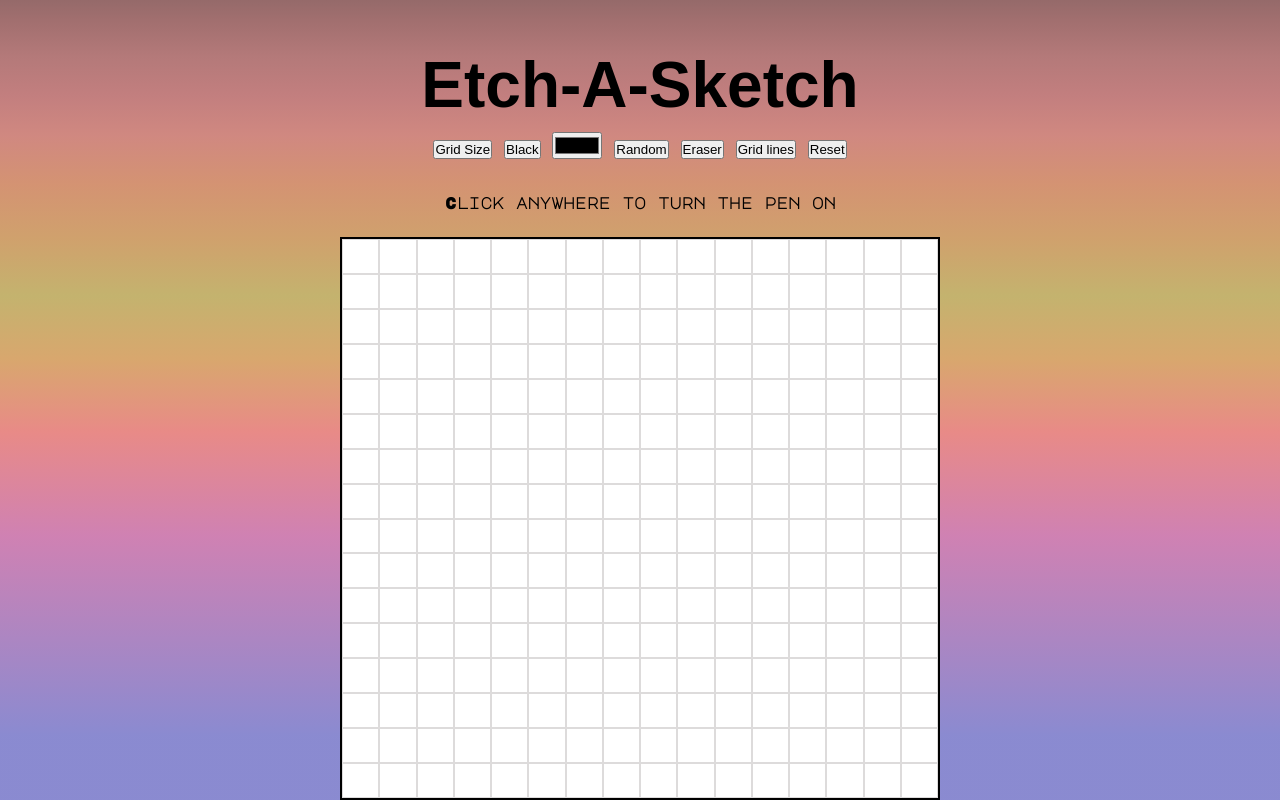
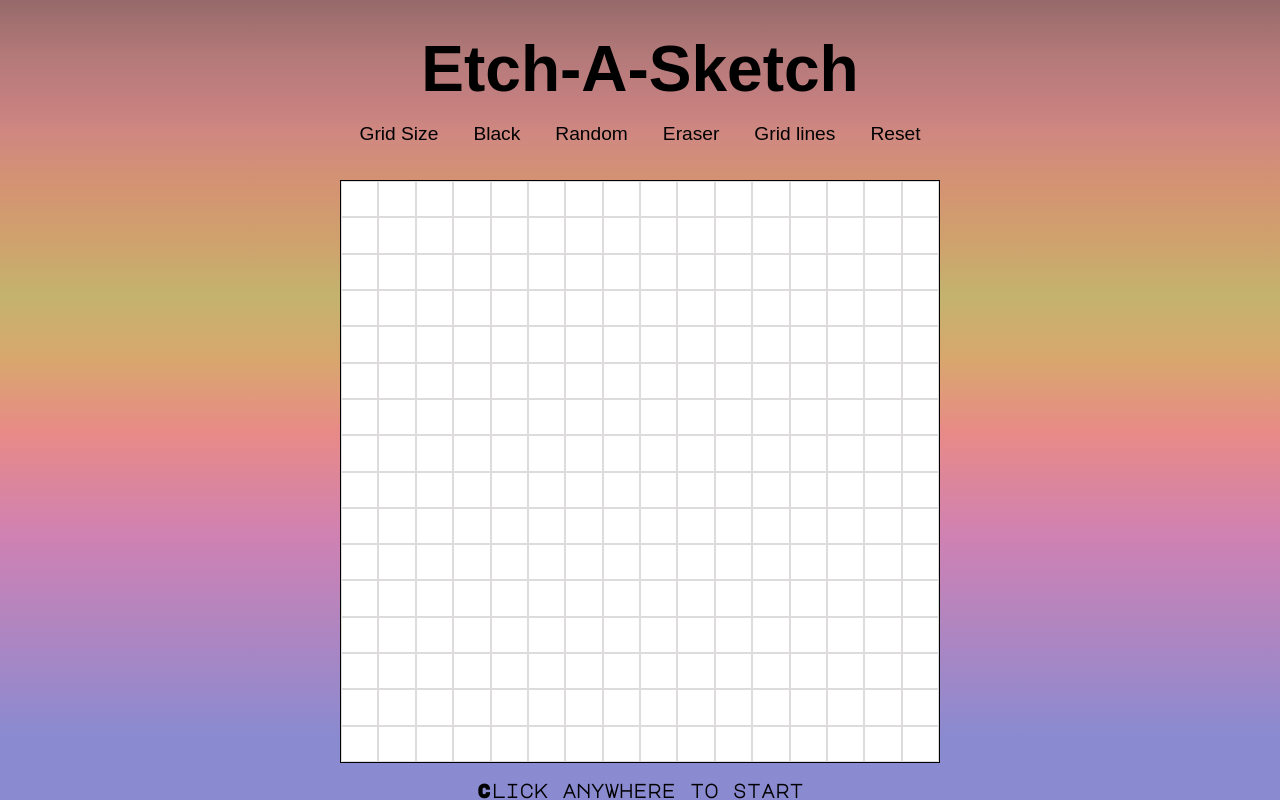
Before and after one commit to Manjil-Thapa/odin-Etch-A-Sketch, a plain HTML site: page index.html in a window 1280 px wide. Drawn offline with Linux system fonts and the light colour scheme; a web font is replaced by a local one.

Commit message:
simple etch a sketch done

```diff
--- a/app.js
+++ b/app.js
@@ -3,16 +3,16 @@ let color = "black";
 let handleColor = false;
 
 document.addEventListener("DOMContentLoaded", function () {
-  createBoard(16);
+  createGrid(16);
 
   document.querySelector("body").addEventListener("click", function (e) {
     if (e.target.tagName != "BUTTON") {
       handleColor = !handleColor;
       let sketch = document.querySelector("#sketch");
       if (handleColor) {
-        sketch.textContent = "Pen on";
+        sketch.textContent = "Mode: Drawing";
       } else {
-        sketch.textContent = "Pen off";
+        sketch.textContent = "Mode: Not drawing";
       }
     }
   });
@@ -22,12 +22,12 @@ document.addEventListener("DOMContentLoaded", function () {
   gridSizeBtn.addEventListener("click", function () {
     reset();
     let size = gridSize();
-    createBoard(size);
+    createGrid(size);
     clearBoard();
   });
 });
 
-function createBoard(size) {
+function createGrid(size) {
   let board = document.querySelector("#board");
   board.style.gridTemplateRows = `repeat(${size}, 1fr)`;
   board.style.gridTemplateColumns = `repeat(${size}, 1fr)`;
@@ -60,18 +60,15 @@ const gridSize = () => {
   }
 };
 
-// Pixel colors
+// Pen color
 function pixelColor() {
   if (handleColor) {
     if (color == "random") {
       this.style.backgroundColor = `hsl(${Math.random() * 360}, 100%, 50%)`;
-      // } else if (color == "getColor") {
-      //   let newColor = document.querySelector("#get-color");
-      //   newColor.addEventListener("click", function (e) {
-      //     return e.target.value;
-      //   });
+    } else if (color == "black") {
+      this.style.backgroundColor = "black";
     } else {
-      this.style.backgroundColor = "black";
+      this.style.backgroundColor = "white";
     }
   }
 }
@@ -104,8 +101,3 @@ toggleGrid.addEventListener("click", function () {
     pixel.classList.toggle("toggle-grid");
   });
 });
-
-let newColor = document.querySelector("#get-color");
-newColor.addEventListener("click", function (e) {
-  console.log(e.target.value);
-});
--- a/index.html
+++ b/index.html
@@ -15,25 +15,17 @@
   </head>
   <body>
     <h1>Etch-A-Sketch</h1>
-
     <div class="options">
       <button id="grid-size">Grid Size</button>
       <button id="black" onclick="setColor('black')">Black</button>
-      <input
-        id="get-color"
-        type="color"
-        name="getColor"
-        onclick="setColor('getColor')"
-      />
-      <button id="rainbow" onclick="setColor('random')">Random</button>
-      <button id="eraser">Eraser</button>
+      <button id="random" onclick="setColor('random')">Random</button>
+      <button id="eraser" onclick="setColor('white')">Eraser</button>
       <button id="toggle-grid">Grid lines</button>
       <button id="reset" onclick="clearBoard()">Reset</button>
     </div>
     <p id="prompt-msg"></p>
-    <p id="sketch">Click anywhere to turn the pen on</p>
     <div id="board"></div>
-
+    <p id="sketch">Click anywhere to start</p>
     <script src="app.js"></script>
   </body>
 </html>
--- a/styles.css
+++ b/styles.css
@@ -8,8 +8,8 @@ body {
   flex-direction: column;
   justify-content: flex-start;
   align-items: center;
-  gap: 10px;
   height: 100vh;
+  gap: 2px;
   font-family: "Major Mono Display", sans-serif;
   background-image: linear-gradient(
     0deg,
@@ -30,13 +30,11 @@ body {
 h1 {
   font-family: "Zeyada", sans-serif;
   font-size: 4rem;
-  padding-top: 1rem;
-  margin-top: 2rem;
+  margin: 2rem auto 0 auto;
 }
 p {
   font-weight: 600;
-  font-size: 1rem;
-  padding-bottom: 1rem;
+  font-size: 1.2rem;
 }
 .pixel {
   border: 1px solid rgb(221, 219, 219);
@@ -48,6 +46,23 @@ p {
 #board {
   width: 600px;
   height: 600px;
-  border: 2px solid black;
+  border: 1px solid black;
   display: grid;
+  margin: 1rem auto;
 }
+
+.options {
+  display: flex;
+  justify-content: space-around;
+  gap: 15px;
+  align-items: center;
+  padding: 10px;
+}
+button {
+  margin: 5px 10px;
+  font-family: "Zeyada", sans-serif;
+  font-size: 1.2rem;
+  border: none;
+  background: none;
+  cursor: pointer;
+}
```
